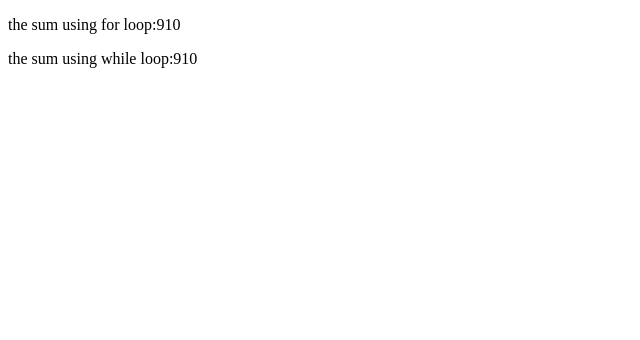
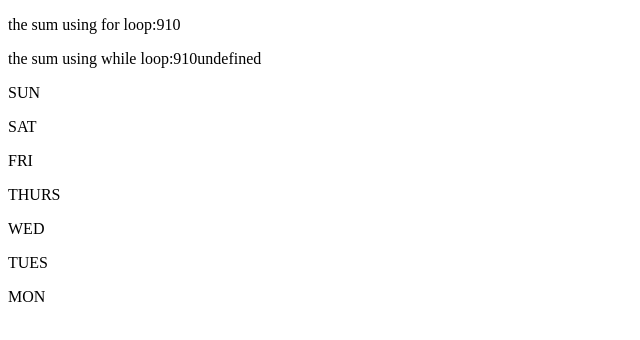
Before and after one commit to manpreetmanno/C0742828, a plain HTML site: page C0742828/index.html in a window 1280 px wide. Shown: the whole page, without its empty margins (0-640 px from the left). Drawn offline with Linux system fonts and the light colour scheme.

Commit message:
5.00 commit

```diff
--- a/C0742828/index.html
+++ b/C0742828/index.html
@@ -55,6 +55,13 @@
             deadly: true
         }
         bear.quote = "Hello";
+
+        var days = ["MON", "TUES", "WED", "THURS", "FRI", "SAT", "SUN"];
+
+        for (i = days.length; i >=0; i--)
+        {
+            document.write(days[i] + "<p>");
+        }
     </script>
 </body>
 </html>
```
